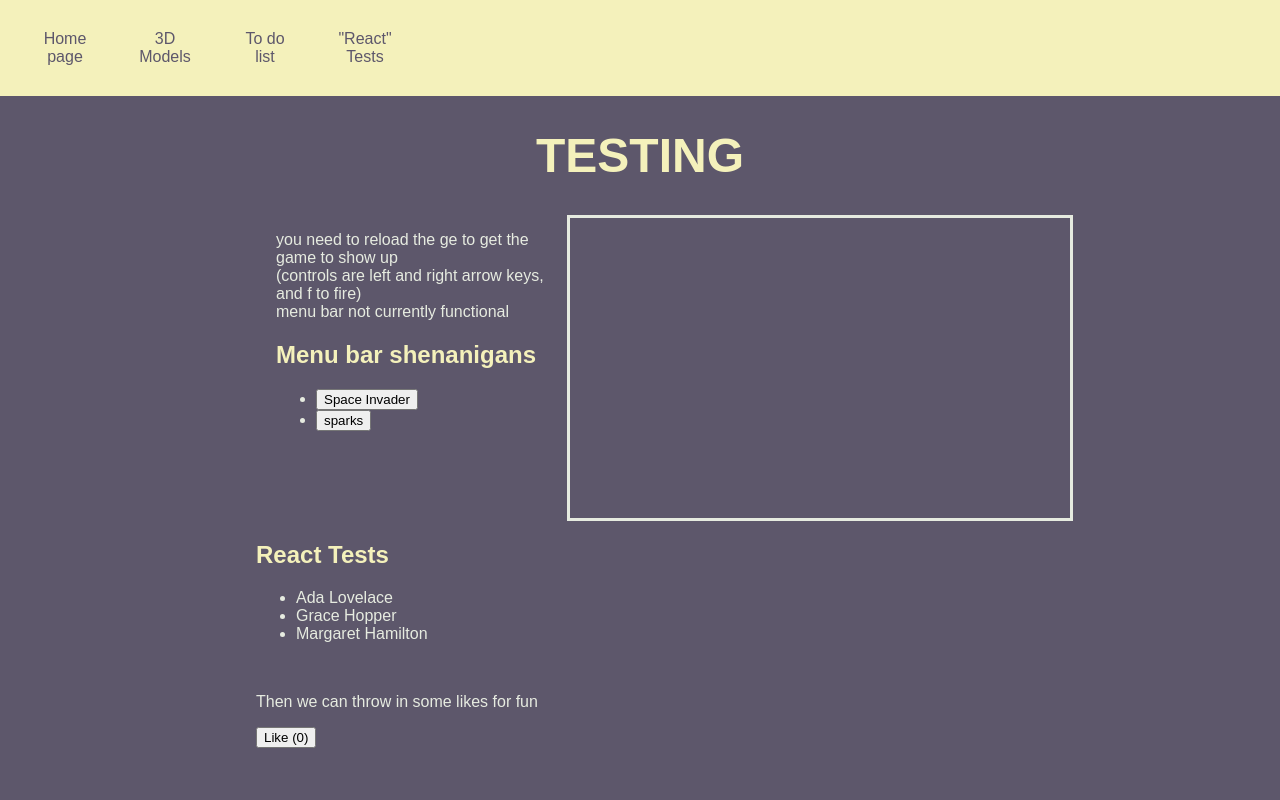
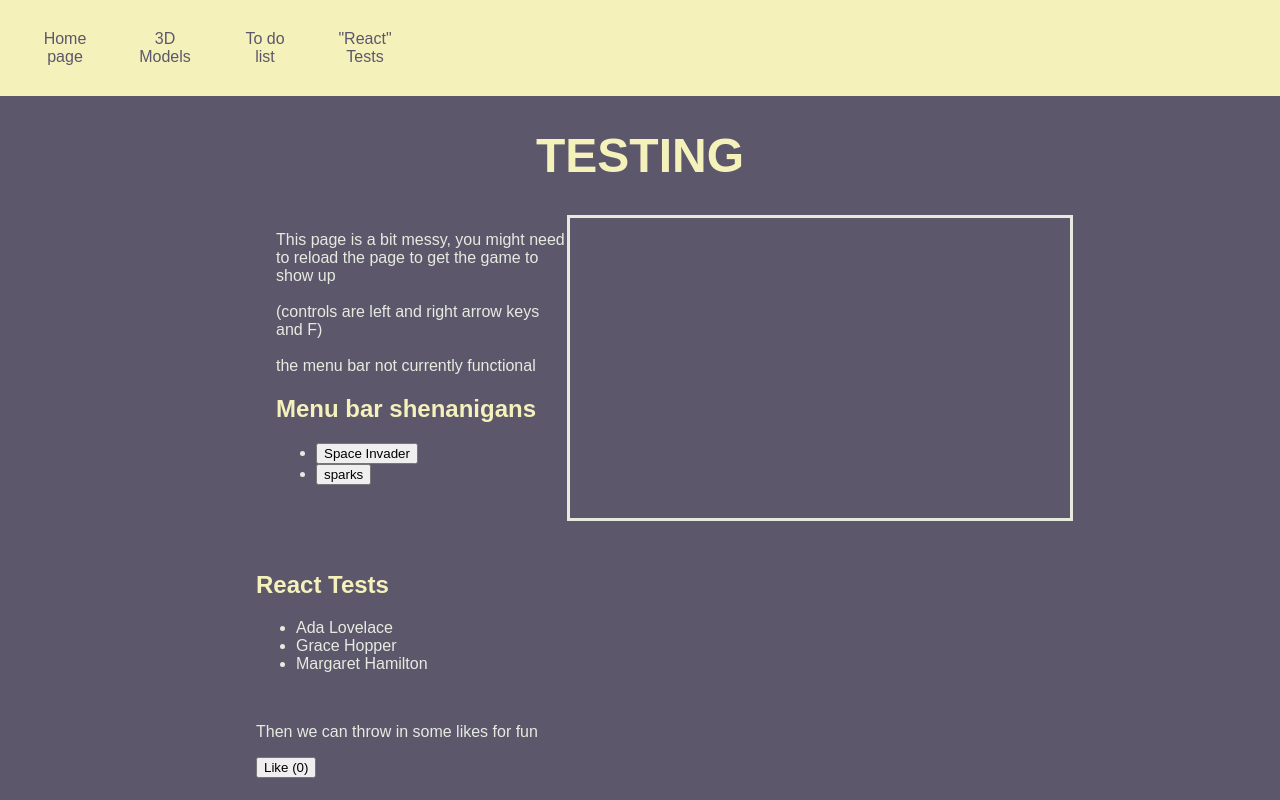
Before and after one commit to benk791/my-website, a Next.js app: page /react-test in a window 1280 px wide. Shown: the top 800 px of the page. Built offline with nearby package versions, Linux system fonts and the light colour scheme.

Commit message:
fixing some formating/typos

```diff
--- a/app/To-Do/page.tsx
+++ b/app/To-Do/page.tsx
@@ -10,7 +10,7 @@ export default function main() {
                     <li>Reformat header to look nicer</li>
                     <li>Find a better colour pallette (maybe, this one is growing on me)</li>
                     <li>Make header have dropdowns / scale to mobile / something like that</li>
-                    <li>Add more react and node.js tests</li>
+                    <li>Add more react and next.js tests</li>
                     <li>Remake and reimport the earlier 3D model gifs, without the strage shading/conversion artifacts</li>
                     <li>fix canvas code switch in react tests</li>
                 </ul>
--- a/app/react-test/page.tsx
+++ b/app/react-test/page.tsx
@@ -27,9 +27,9 @@ export default function HomePage() {
         <div className="container">
         <div className='screenSelection'>
           <section>
-            <p>you need to reload the ge to get the game to show up <br />
-            (controls are left and right arrow keys, and f to fire) <br />
-            menu bar not currently functional</p>
+            <p>This page is a bit messy, you might need to reload the page to get the game to show up <br/><br/>
+            (controls are left and right arrow keys and F) <br/><br/>
+            the menu bar not currently functional</p>
             <h2>Menu bar shenanigans</h2>
             <ul>
               <li><button>Space Invader</button></li> {
```
